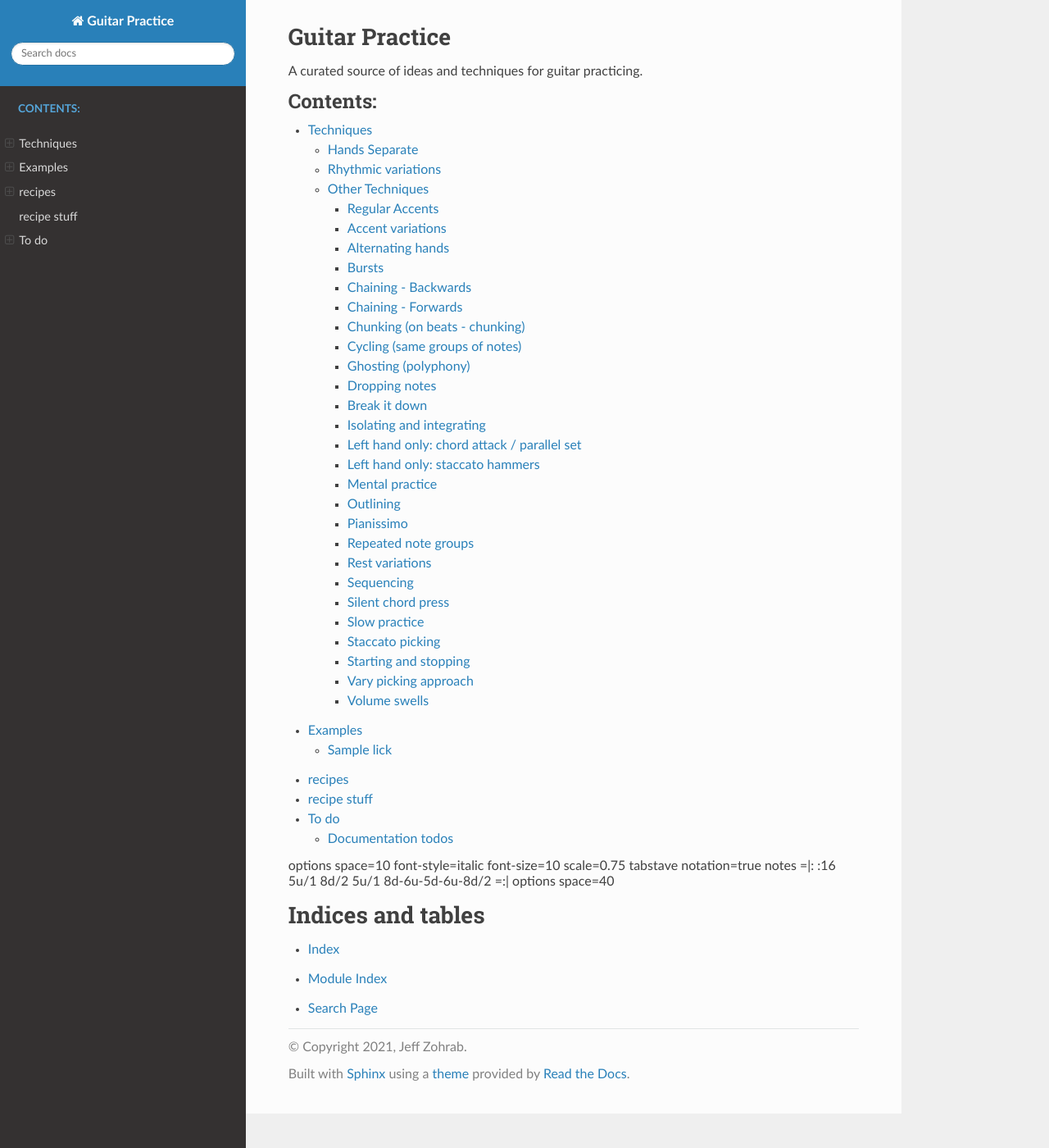
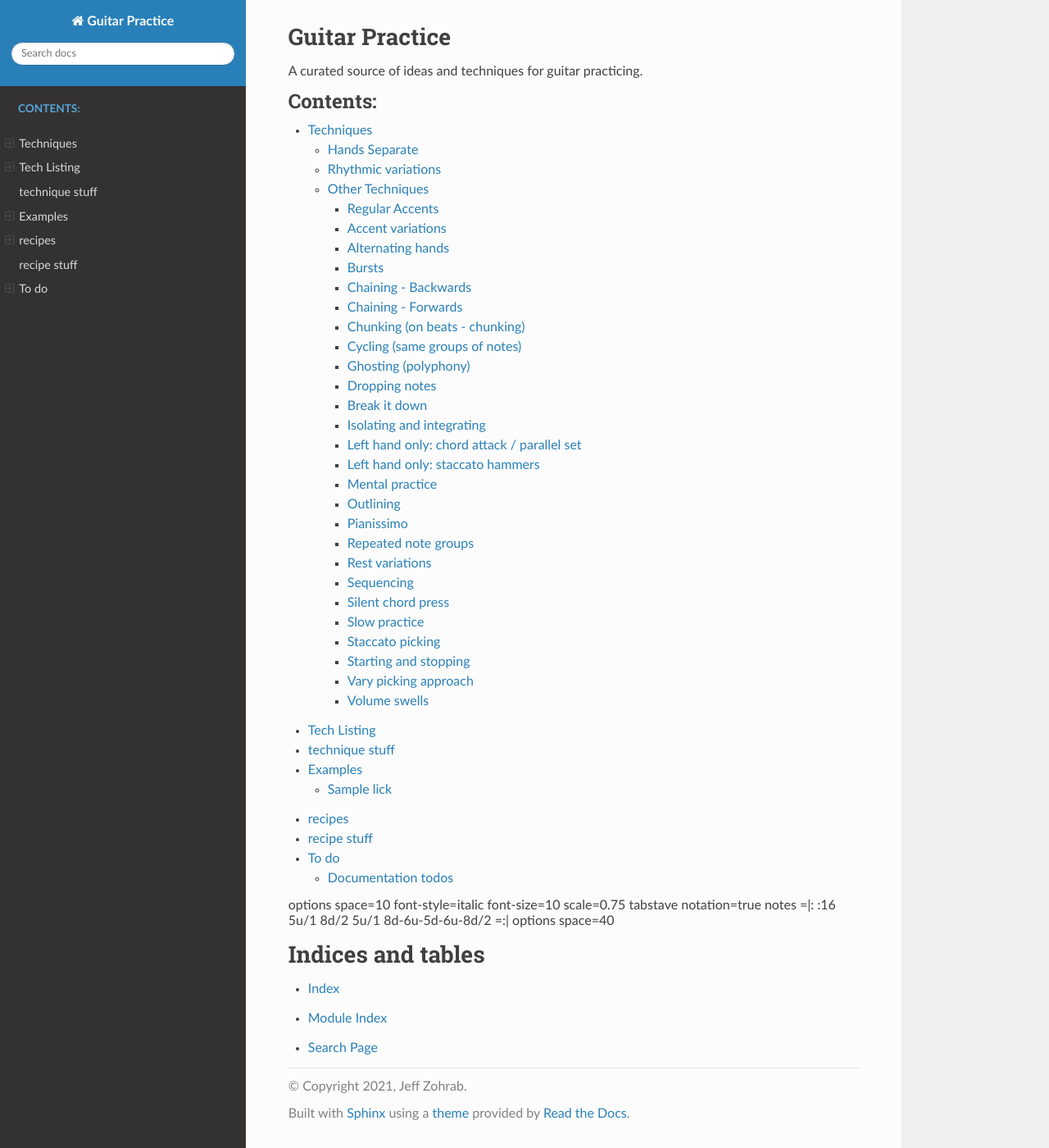
Before and after one commit to jzohrab/practicing-guitar, a Sphinx documentation site: the page built from docs/index.rst, in a window 1280 px wide and 1400 px high. Shown: the whole window at 82% size. Built offline with Sphinx 7.4.7 and the Read the Docs theme 2.0.0, drawn with Linux system fonts in a browser that asks for light colours; a script that is not in the unit is left out.

Commit message:
Technique page building ok.

```diff
--- a/docs/_static/override.css
+++ b/docs/_static/override.css
@@ -33,6 +33,15 @@
     font-weight: bold;
 }
 
+p.techdesc {
+    font-style: italic;
+    margin: 0px !important;
+}
+
+p.techdesc span.techdescintro {
+    font-weight: bold;
+}
+
 hr {
     margin: 10px 0 !important;
 }
--- a/docs/conf.py
+++ b/docs/conf.py
@@ -29,9 +29,12 @@
     'sphinx.ext.todo',
     'sphinx.ext.autosectionlabel',
     'ytsphinx.youtube',
+    'sphinx_rtd_theme',
+
+    # custom code in _ext/
     'vextab',
     'recipe',
-    'sphinx_rtd_theme'
+    'technique',
 ]
 
 # Add any paths that contain templates here, relative to this directory.
--- a/docs/techniques/index.rst
+++ b/docs/techniques/index.rst
@@ -29,3 +29,20 @@
    :glob:
 
    *
+
+Tech Listing
+============
+
+.. tech:techniquelist::
+
+.. toctree::
+   :hidden:
+   :glob:
+
+   *
+
+technique stuff
+===============
+
+* :ref:`techniqueindex`
+* :ref:`techniqueratingindex`
```
